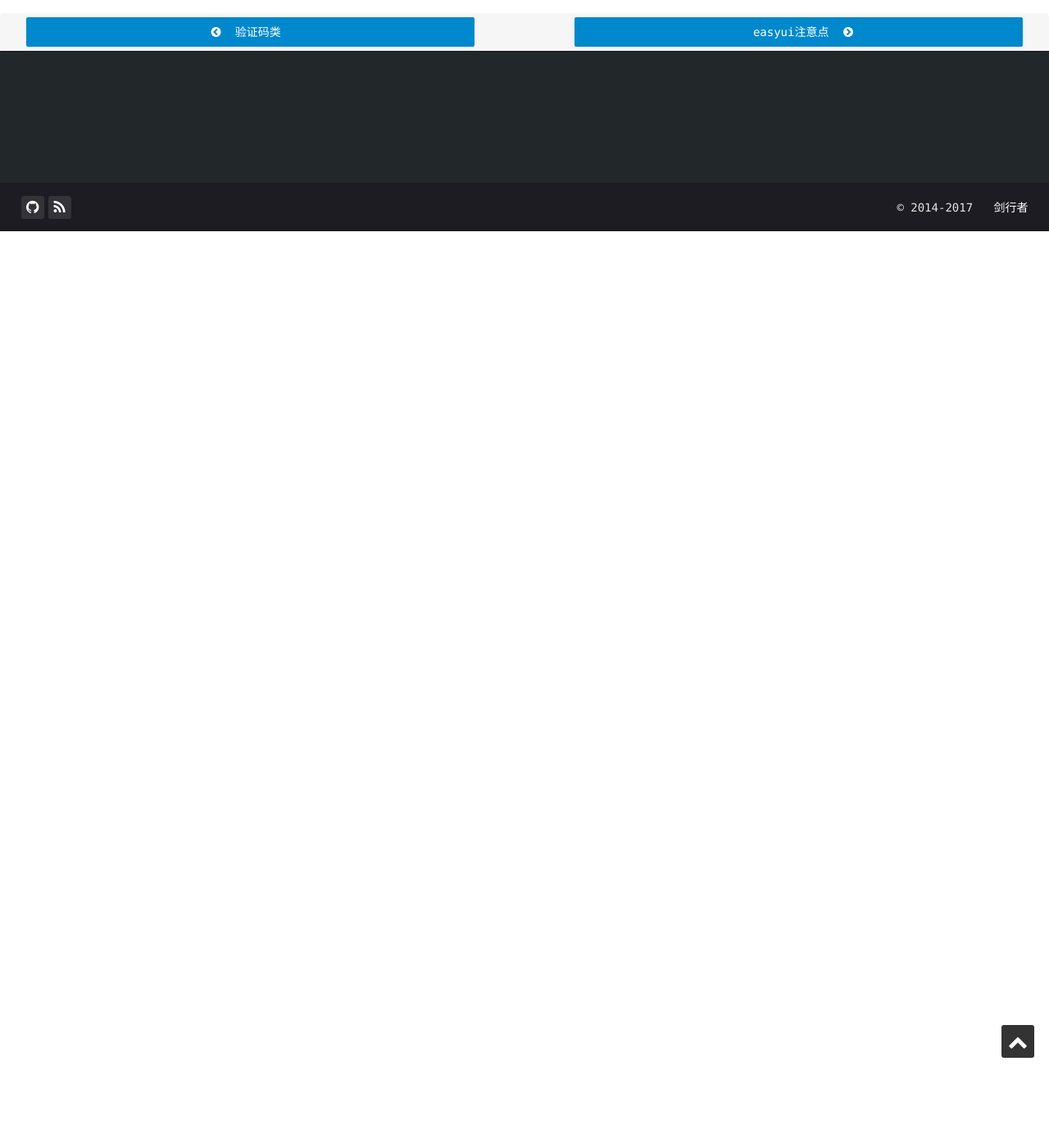
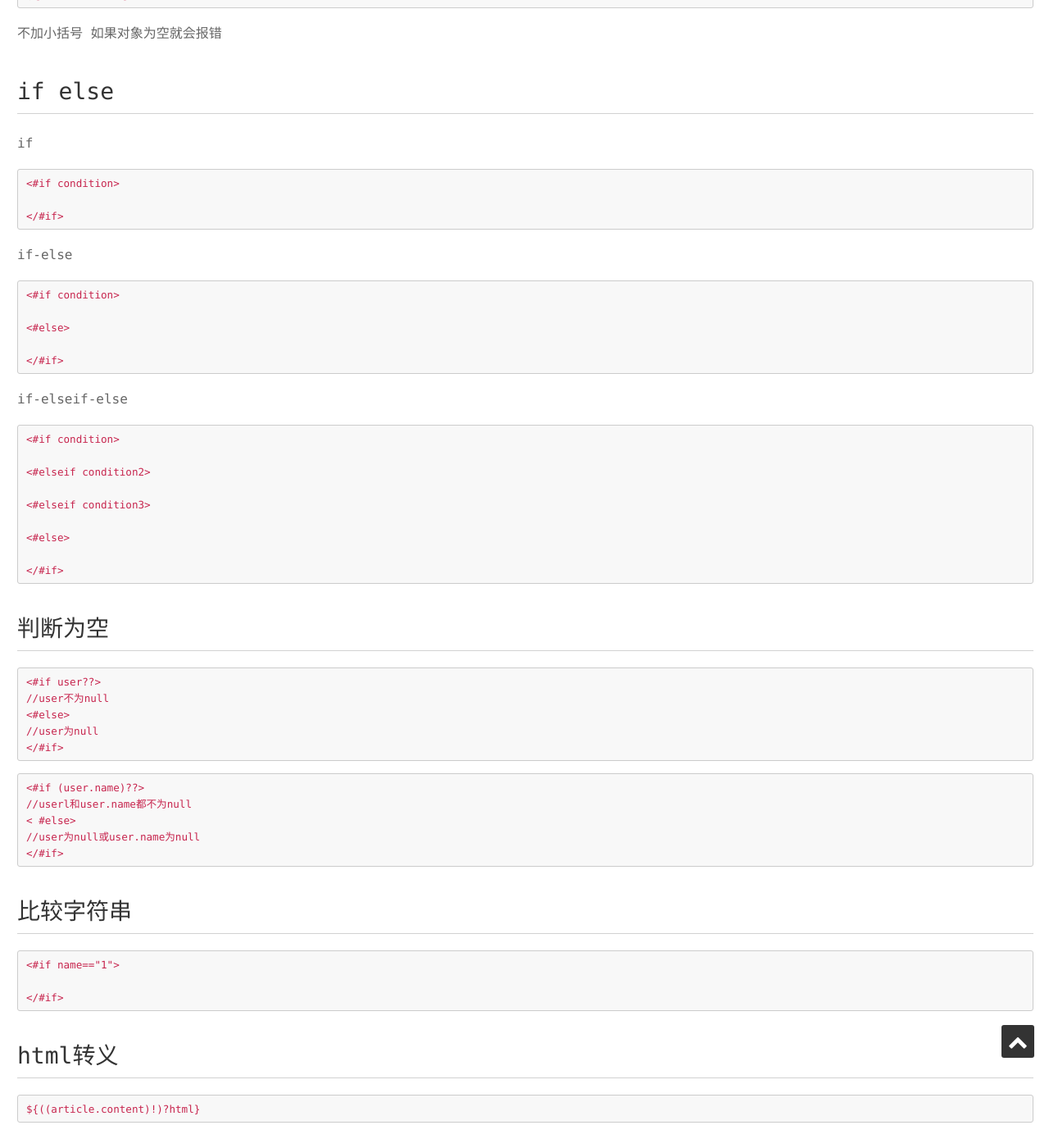
Before and after one commit to psvmc/myblog_jekyll, a Jekyll site: the page built from _posts/2015-05-12-freemarker.md, in a window 1280 px wide and 1400 px high, scrolled down 986 px. Shown: the whole window at 82% size. Built offline with Jekyll 4.4.1, drawn with Linux system fonts in a browser that asks for light colours; nearby versions of some CDN libraries; comment, search, counter and statistics services are not loaded; before the commit the page ends 1268 px from its top, so only the background shows below that; some of the changed text lies outside the part shown.

Commit message:
文章更新

````diff
--- a/_posts/2015-05-12-freemarker.md
+++ b/_posts/2015-05-12-freemarker.md
@@ -29,3 +29,69 @@ ${(user.name)!}
 ```
 
 不加小括号  如果对象为空就会报错
+
+## if else
+
+if
+
+```
+<#if condition>
+
+</#if>
+```
+
+if-else
+
+```
+<#if condition>
+
+<#else>
+
+</#if>
+```
+
+if-elseif-else
+
+```
+<#if condition>
+
+<#elseif condition2>
+
+<#elseif condition3>
+
+<#else>
+
+</#if>
+```
+
+## 判断为空
+
+```
+<#if user??>
+//user不为null
+<#else>
+//user为null
+</#if>
+```
+
+```
+<#if (user.name)??>
+//userl和user.name都不为null
+< #else>
+//user为null或user.name为null
+</#if>
+```
+
+## 比较字符串
+
+```
+<#if name=="1">
+
+</#if>
+```
+
+## html转义
+
+```
+${((article.content)!)?html}
+```
````
